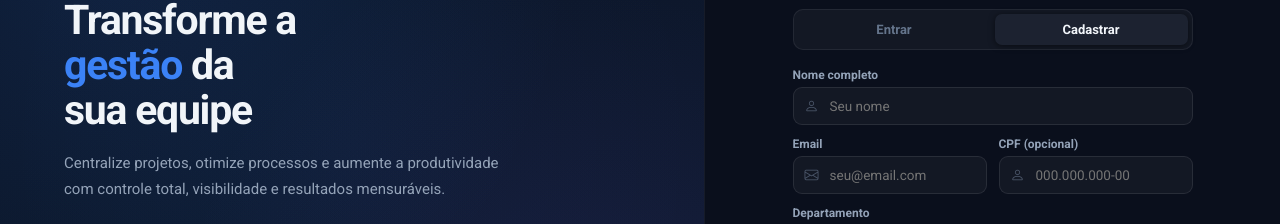
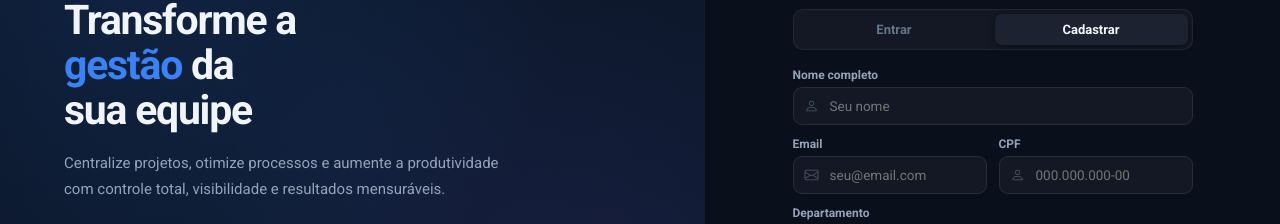
Before and after one commit to francisco-mpinheiro/Gip, a React (Create React App) app in the folder frontend/: page /login in a window 1280 px wide. Both pictures are taken after a click on the button "Cadastrar". Shown: the part 255-479 px from the top of the page. Built offline with nearby package versions, Linux system fonts and the light colour scheme.

Commit message:
mudança tela de cadastro

```diff
--- a/frontend/src/pages/LoginPage.js
+++ b/frontend/src/pages/LoginPage.js
@@ -343,7 +343,7 @@ function RegisterForm({ onSuccess, onBack }) {
       {f("Nome completo", "name", "text", "Seu nome")}
       <div style={{ display: "grid", gridTemplateColumns: "1fr 1fr", gap: 12 }}>
         {f("Email", "email", "email", "seu@email.com")}
-        {f("CPF (opcional)", "cpf", "text", "000.000.000-00", false)}
+        {f("CPF", "cpf", "text", "000.000.000-00", false)}
       </div>
       {f("Departamento", "department", "text", "TI, Design, RH...", false)}
       <div style={{ display: "grid", gridTemplateColumns: "1fr 1fr", gap: 12 }}>
```
